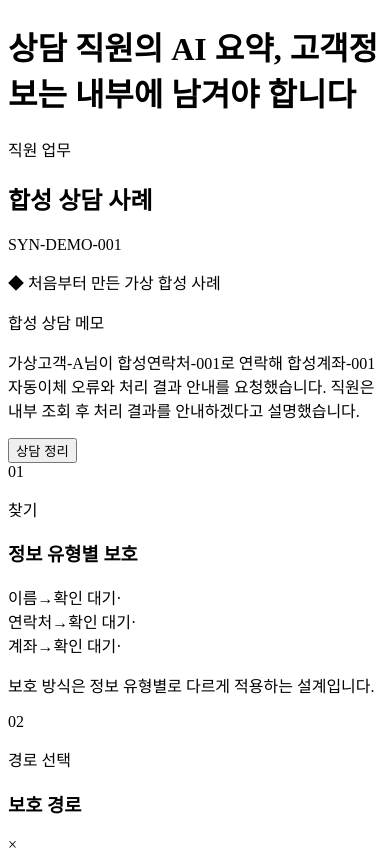
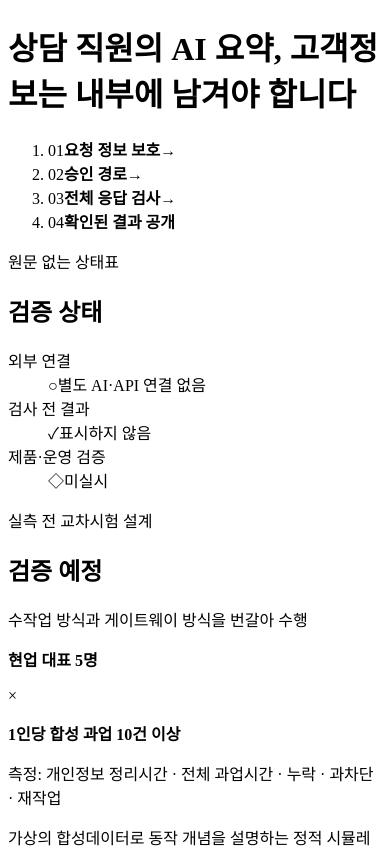
Before and after one commit to wannahappyaroundme/privacy-gateway-demo, a React (Vite) app: page / in a window 390 px wide. Shown: the part 1640-2490 px from the top of the page. Built offline with nearby package versions, Linux system fonts and the light colour scheme.

Commit message:
feat: add sample-led overview and gap scenes

```diff
--- a/src/app/App.tsx
+++ b/src/app/App.tsx
@@ -9,7 +9,9 @@ import {BlockedResultPanel} from '../components/BlockedResultPanel';
 import {DemoShell} from '../components/DemoShell';
 import {EntityProtectionPanel} from '../components/EntityProtectionPanel';
 import {EvidenceStatusTable} from '../components/EvidenceStatusTable';
+import {GapComparison} from '../components/GapComparison';
 import {InspectionGate} from '../components/InspectionGate';
+import {OverviewDashboard} from '../components/OverviewDashboard';
 import {PlaybackControls} from '../components/PlaybackControls';
 import {PolicyBoundary} from '../components/PolicyBoundary';
 import {StepRail} from '../components/StepRail';
@@ -210,6 +212,15 @@ function Workbench({
             onSuccess={() => actions.goTo(750)}
           />
         </section>
+      ) : timeline.scene === 'overview' ? (
+        <OverviewDashboard />
+      ) : timeline.scene === 'gap' ? (
+        <GapComparison
+          caseId={bootstrap.fixture.case.caseId}
+          sourceText={bootstrap.fixture.case.sourceText}
+          summarySelected={timeline.summarySelected}
+          onSummarize={() => actions.goTo(225)}
+        />
       ) : (
         <section className="workbench-grid">
           <SyntheticCaseCard
--- /dev/null
+++ b/src/components/GapComparison.tsx
@@ -0,0 +1,57 @@
+import {COPY} from '../content/copy';
+
+type GapComparisonProps = {
+  caseId: string;
+  sourceText: string;
+  summarySelected: boolean;
+  onSummarize(): void;
+};
+
+export function GapComparison({
+  caseId,
+  sourceText,
+  summarySelected,
+  onSummarize,
+}: GapComparisonProps) {
+  return (
+    <section className="gap-comparison" data-testid="gap-comparison">
+      <article className="panel case-card gap-comparison__case">
+        <div className="panel__heading">
+          <div>
+            <p className="panel__eyebrow">직원 업무</p>
+            <h2>{COPY.panels.case}</h2>
+          </div>
+          <span className="case-id">{caseId}</span>
+        </div>
+        <p className="synthetic-label">
+          <span aria-hidden="true">◆</span> {COPY.case.classification}
+        </p>
+        <section className="case-copy">
+          <p className="case-copy__label">{COPY.case.sourceLabel}</p>
+          <p>{sourceText}</p>
+        </section>
+        <button
+          type="button"
+          className={summarySelected ? 'source-action is-selected' : 'source-action'}
+          aria-pressed={summarySelected}
+          onClick={onSummarize}
+        >
+          {summarySelected ? '상담 정리 선택됨' : COPY.controls.summarize}
+        </button>
+      </article>
+
+      <div className="gap-comparison__cards">
+        {[COPY.problem.manual, COPY.problem.blockAll].map((problem, index) => (
+          <article className="gap-card" key={problem}>
+            <span aria-hidden="true">{String(index + 1).padStart(2, '0')}</span>
+            <div>
+              <p className="panel__eyebrow">기존 방식 {index + 1}</p>
+              <h2>{problem}</h2>
+            </div>
+          </article>
+        ))}
+        <p className="gap-comparison__core">{COPY.problem.core}</p>
+      </div>
+    </section>
+  );
+}
--- /dev/null
+++ b/src/components/OverviewDashboard.tsx
@@ -0,0 +1,23 @@
+import {COPY} from '../content/copy';
+import {EvidenceStatusTable} from './EvidenceStatusTable';
+import {ValidationPlan} from './ValidationPlan';
+
+export function OverviewDashboard() {
+  return (
+    <section className="overview-dashboard" data-testid="overview-dashboard">
+      <ol className="roundtrip-flow" aria-label="왕복 전체 보호 흐름">
+        {COPY.finalFlow.map((step, index) => (
+          <li key={step}>
+            <span>{String(index + 1).padStart(2, '0')}</span>
+            <strong>{step}</strong>
+            {index < COPY.finalFlow.length - 1 && <b aria-hidden="true">→</b>}
+          </li>
+        ))}
+      </ol>
+      <div className="overview-dashboard__grid">
+        <EvidenceStatusTable />
+        <ValidationPlan people={5} tasksPerPerson={10} />
+      </div>
+    </section>
+  );
+}
--- a/src/styles/index.css
+++ b/src/styles/index.css
@@ -364,12 +364,23 @@ button:focus-visible, a:focus-visible, [tabindex]:focus-visible {
 .playback-bar--manual { justify-content: flex-end; }
 
 .finish-view { display: grid; gap: 22px; }
-.roundtrip-flow { display: grid; grid-template-columns: repeat(4, 1fr); gap: 12px; padding: 24px; border: 1px solid var(--cobalt); border-radius: 18px; background: var(--cobalt-soft); }
-.roundtrip-flow div { position: relative; display: flex; align-items: center; gap: 12px; min-height: 70px; padding: 12px 18px; border-radius: 12px; background: #fff; }
+.roundtrip-flow { display: grid; grid-template-columns: repeat(4, 1fr); gap: 12px; margin: 0; padding: 24px; border: 1px solid var(--cobalt); border-radius: 18px; background: var(--cobalt-soft); list-style: none; }
+.roundtrip-flow div, .roundtrip-flow li { position: relative; display: flex; align-items: center; gap: 12px; min-height: 70px; padding: 12px 18px; border-radius: 12px; background: #fff; }
 .roundtrip-flow span { display: grid; place-items: center; width: 34px; height: 34px; border-radius: 10px; color: #fff; background: var(--cobalt); font-size: 12px; font-weight: 700; }
 .roundtrip-flow strong { font-size: 17px; }
 .roundtrip-flow b { position: absolute; right: -19px; z-index: 1; color: var(--cobalt); font-size: 24px; }
 .finish-grid { display: grid; grid-template-columns: 0.9fr 1.1fr; gap: 22px; }
+.overview-dashboard { display: grid; gap: 22px; }
+.overview-dashboard__grid { display: grid; grid-template-columns: 0.9fr 1.1fr; gap: 22px; }
+.overview-dashboard__grid > * { min-width: 0; }
+.gap-comparison { display: grid; grid-template-columns: 0.9fr 1.1fr; gap: 22px; min-height: 520px; }
+.gap-comparison > * { min-width: 0; }
+.gap-comparison__cards { display: grid; grid-template-rows: 1fr 1fr auto; gap: 16px; }
+.gap-card { display: flex; align-items: center; gap: 22px; padding: 28px; border: 1px solid var(--danger); border-radius: 18px; background: var(--danger-soft); }
+.gap-card > span { display: grid; place-items: center; flex: 0 0 48px; width: 48px; height: 48px; border-radius: 14px; color: #fff; background: var(--danger); font-size: 14px; font-weight: 700; }
+.gap-card h2 { margin: 5px 0 0; color: var(--navy); font-size: 25px; line-height: 1.35; }
+.gap-card .panel__eyebrow { color: var(--navy); }
+.gap-comparison__core { margin: 0; padding: 15px 18px; border-radius: 12px; color: var(--navy); background: var(--surface-muted); font-size: 15px; font-weight: 700; line-height: 1.5; }
 .evidence-table, .validation-plan { min-height: 292px; padding: 28px; }
 .evidence-table dl { display: grid; gap: 9px; margin: 18px 0 0; }
 .evidence-table dl > div { display: grid; grid-template-columns: 150px 1fr; align-items: center; padding: 13px 14px; border-radius: 10px; background: var(--surface-muted); }
@@ -428,7 +439,7 @@ button:focus-visible, a:focus-visible, [tabindex]:focus-visible {
   .demo-stage { overflow: visible; }
   .app-header { height: auto; min-height: 104px; gap: 14px; flex-wrap: wrap; padding-block: 12px; }
   .stage-content { padding-inline: 24px; }
-  .start-layout, .workbench-grid, .blocked-layout, .finish-grid { grid-template-columns: 1fr; }
+  .start-layout, .workbench-grid, .blocked-layout, .finish-grid, .overview-dashboard__grid, .gap-comparison { grid-template-columns: 1fr; }
   .start-layout { padding: 70px 0; }
   .start-card { max-width: 620px; width: 100%; justify-self: center; }
   .workbench-grid > :last-child { grid-column: auto; }
@@ -486,6 +497,8 @@ button:focus-visible, a:focus-visible, [tabindex]:focus-visible {
 .demo-stage--recording .workbench-grid { grid-template-columns: 568px 514px 606px; }
 .demo-stage--recording .workbench-grid > :last-child { grid-column: auto; min-height: 520px; }
 .demo-stage--recording .finish-grid { grid-template-columns: 768px 938px; }
+.demo-stage--recording .overview-dashboard__grid { grid-template-columns: 768px 938px; }
+.demo-stage--recording .gap-comparison { grid-template-columns: 768px 938px; }
 .demo-stage--recording .blocked-layout { grid-template-columns: 682px 1024px; }
 .demo-stage--recording .source-action { position: absolute; left: 224px; top: 452px; width: 192px; margin: 0; }
 .demo-stage--recording .case-card__viewport { height: 330px; }
```
Also changed, not shown: 1 other file (tests, documents, lock files or other folders).
